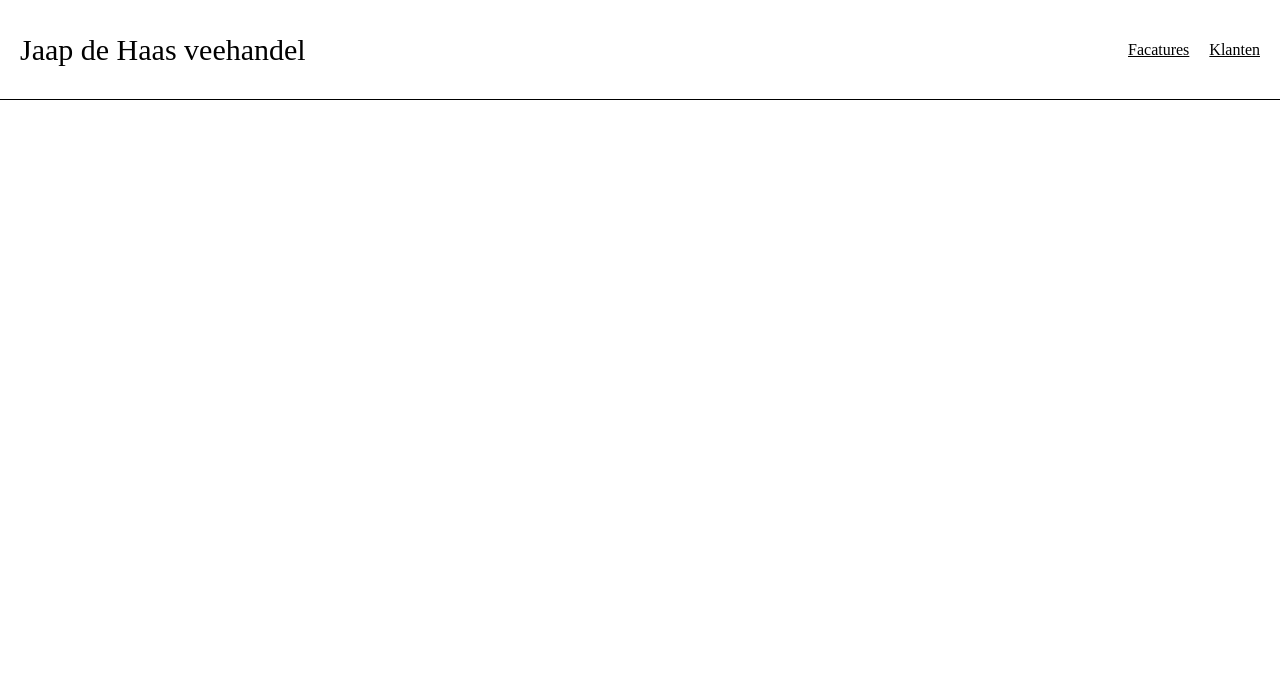
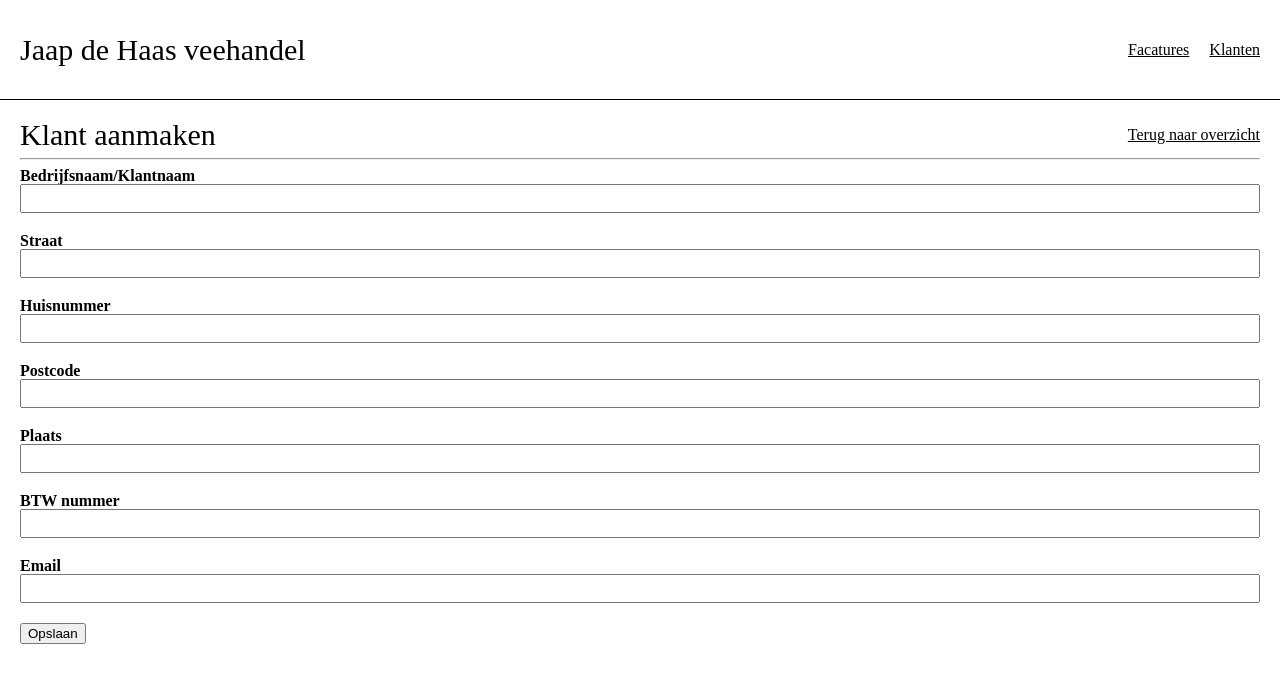
Before and after one commit to Tim-DaHare/invoice_system, a React (Create React App) app: page /customers/create in a window 1280 px wide. Shown: the top 682 px of the page. Built offline with nearby package versions, Linux system fonts and the light colour scheme; no server answers.

Commit message:
create customer page

```diff
--- a/src/js/components/main_router.jsx
+++ b/src/js/components/main_router.jsx
@@ -5,8 +5,9 @@ import CustomersPage from "./pages/customers/customers_page"
 import InvoicesPage from "./pages/invoices/invoices_page"
 import CreateInvoicePage from "./pages/invoices/create_invoice_page"
 import EditInvoicePage from "./pages/invoices/edit_invoice_page"
+import CreateCustomerPage from "./pages/customers/create_customer_page"
 
-const  MainRouter = () => {
+const MainRouter = () => {
     return (
         <Router>
             <Header />
@@ -24,6 +25,9 @@ const  MainRouter = () => {
                     <Route exact path="/customers">
                         <CustomersPage />
                     </Route>
+                    <Route exact path="/customers/create">
+                        <CreateCustomerPage />
+                    </Route>
                 </Switch>
             </div>
         </Router>
--- /dev/null
+++ b/src/js/components/pages/customers/create_customer_page.jsx
@@ -0,0 +1,101 @@
+import React from "react"
+import { Link } from "react-router-dom"
+import { createCustomer } from "../../../actions/app_actions"
+import { Form, Field } from "react-final-form"
+
+const CreateInvoicePage = ({ history }) => {
+
+    const onSubmit = async values => {
+        await createCustomer(values)
+        // history.replace("/customers")
+    }
+
+    return (
+        <>
+            <div className="row justify-between items-center">
+                <h1>Klant aanmaken</h1>
+                <Link to="/customers">Terug naar overzicht</Link>
+            </div>
+            <hr />
+
+            <Form
+                onSubmit={onSubmit}
+                render={({ handleSubmit }) => {
+                    return (
+                        <form onSubmit={handleSubmit}>
+                            <div className="form-group">
+                                <strong>Bedrijfsnaam/Klantnaam</strong><br />
+                                <Field
+                                    name="company_name"
+                                    component="input"
+                                    type="text"
+                                    required
+                                />
+                            </div>
+                            <div className="form-group">
+                                <strong>Straat</strong><br />
+                                <Field
+                                    name="street"
+                                    component="input"
+                                    type="text"
+                                    required
+                                />
+                            </div>
+                            <div className="form-group">
+                                <strong>Huisnummer</strong><br />
+                                <Field
+                                    name="house_number"
+                                    component="input"
+                                    type="text"
+                                    required
+                                />
+                            </div>
+                            <div className="form-group">
+                                <strong>Postcode</strong><br />
+                                <Field
+                                    name="postal_code"
+                                    component="input"
+                                    type="text"
+                                    required
+                                />
+                            </div>
+                            <div className="form-group">
+                                <strong>Plaats</strong><br />
+                                <Field
+                                    name="city"
+                                    component="input"
+                                    type="text"
+                                    required
+                                />
+                            </div>
+                            <div className="form-group">
+                                <strong>BTW nummer</strong><br />
+                                <Field
+                                    name="btw_number"
+                                    component="input"
+                                    type="text"
+                                    required
+                                />
+                            </div>
+                            <div className="form-group">
+                                <strong>Email</strong><br />
+                                <Field
+                                    name="email"
+                                    component="input"
+                                    type="text"
+                                    required
+                                />
+                            </div>
+
+                            <div className="form-group">
+                                <button type="submit">Opslaan</button>
+                            </div>
+                        </form>
+                    )
+                }}
+            />
+        </>
+    )
+}
+
+export default CreateInvoicePage
--- a/src/js/components/pages/customers/customers_page.jsx
+++ b/src/js/components/pages/customers/customers_page.jsx
@@ -6,8 +6,10 @@ const CustomersPage = ({ customers }) => {
 
     return (
         <>
-            <h1>Klanten</h1>
-
+            <div className="row justify-between items-center">
+                <h1>Klanten</h1>
+                <Link to="customers/create">Klant toevoegen</Link>
+            </div>
             <hr />
 
             {customers.length <= 0 &&
--- a/src/js/components/pages/invoices/create_invoice_page.jsx
+++ b/src/js/components/pages/invoices/create_invoice_page.jsx
@@ -4,7 +4,6 @@ import { Link } from "react-router-dom"
 import { createInvoice } from "../../../actions/app_actions"
 import { Form, Field } from "react-final-form"
 import InvoiceRowsBuilder from "../../fields/invoice-rows-builder"
-
 
 const CreateInvoicePage = ({ invoices, customers, createInvoice, history }) => {
 
```
